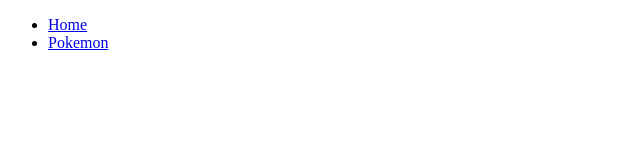
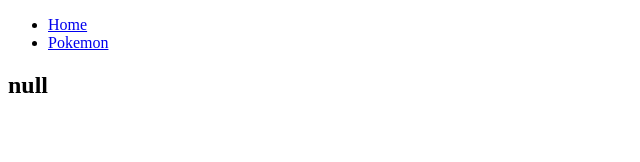
Before and after one commit to mariomans/fontend-exam, a React (Create React App) app: page /Function3 in a window 1280 px wide. Shown: the top 162 px of the page, without its empty margins (0-640 px from the left). Built offline with nearby package versions, Linux system fonts and the light colour scheme.

Commit message:
Add path route of  Each function

```diff
--- a/src/MainRouter.js
+++ b/src/MainRouter.js
@@ -3,6 +3,9 @@
 import Menu from "./Core/Menu";
 import Signup from "./User/Signup"
 import Pokemon from "./Pokemon/Pokemon"
+import Function1 from "./Function1/Function1"
+import Function2 from "./Function2/Function2"
+import Function3 from "./Function3/Function3"
 
 const MainRouter = () => (
     <div>
@@ -10,6 +13,9 @@
         <Switch>
             <Route exact path="/" component={Signup} />
             <Route exact path="/Pokemon" component={Pokemon} />
+            <Route exact path="/Function1" component={Function1} />
+            <Route exact path="/Function2" component={Function2} />
+            <Route exact path="/Function3" component={Function3} />
         </Switch>
     </div>
 );
```
